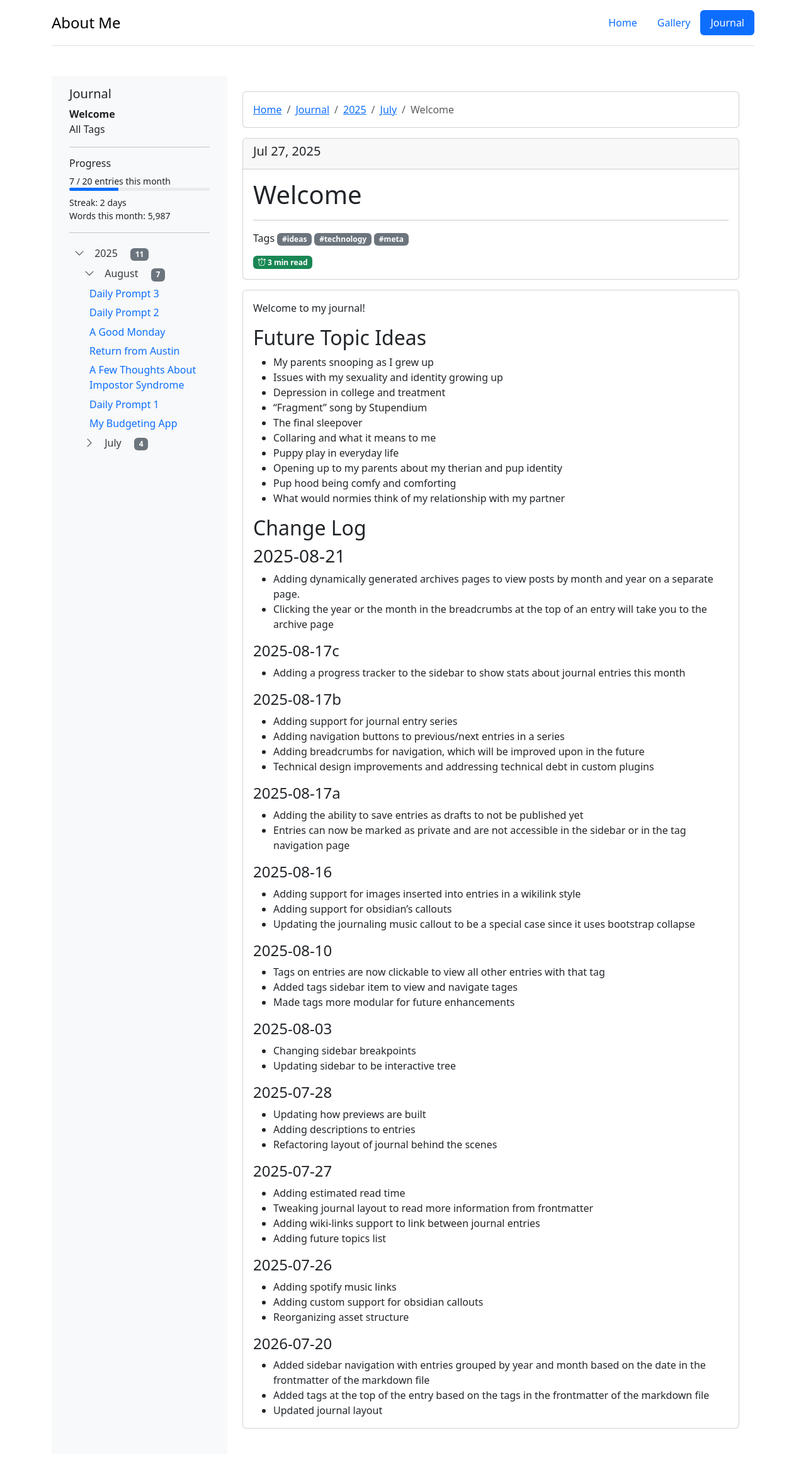
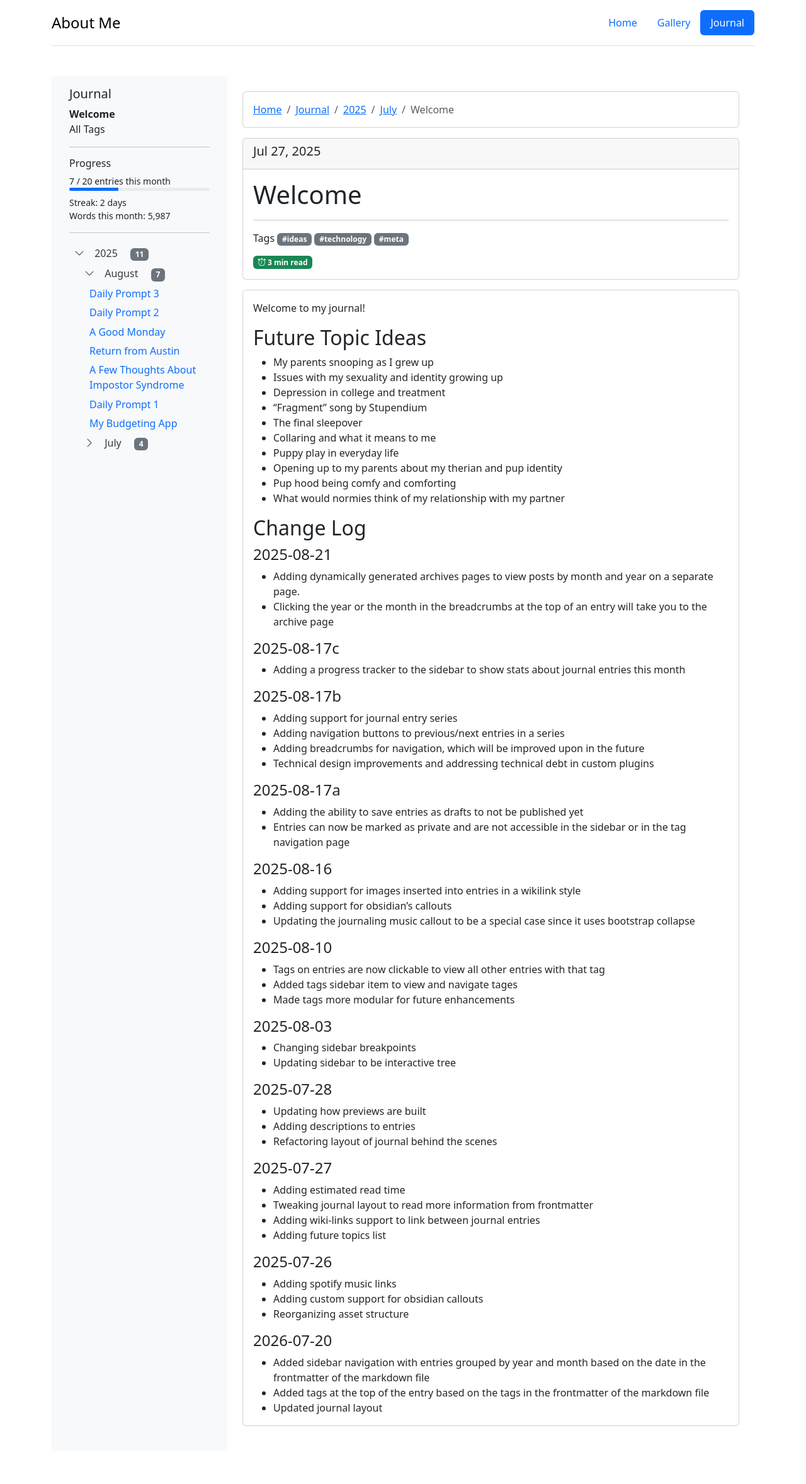
Before and after one commit to SabinDarkstone/SabinDarkstone.github.io, a Jekyll site: the page built from site/_journal/welcome.md, in a window 1280 px wide. Shown: the whole page at 63% size. Built offline with Jekyll 4.4.1, drawn with Linux system fonts in a browser that asks for light colours.

Commit message:
Fixing change log heading

```diff
--- a/site/_journal/welcome.md
+++ b/site/_journal/welcome.md
@@ -26,7 +26,7 @@
 
 ## Change Log
 
-### 2025-08-21
+#### 2025-08-21
 - Adding dynamically generated archives pages to view posts by month and year on a separate page.
 - Clicking the year or the month in the breadcrumbs at the top of an entry will take you to the archive page
 
```
